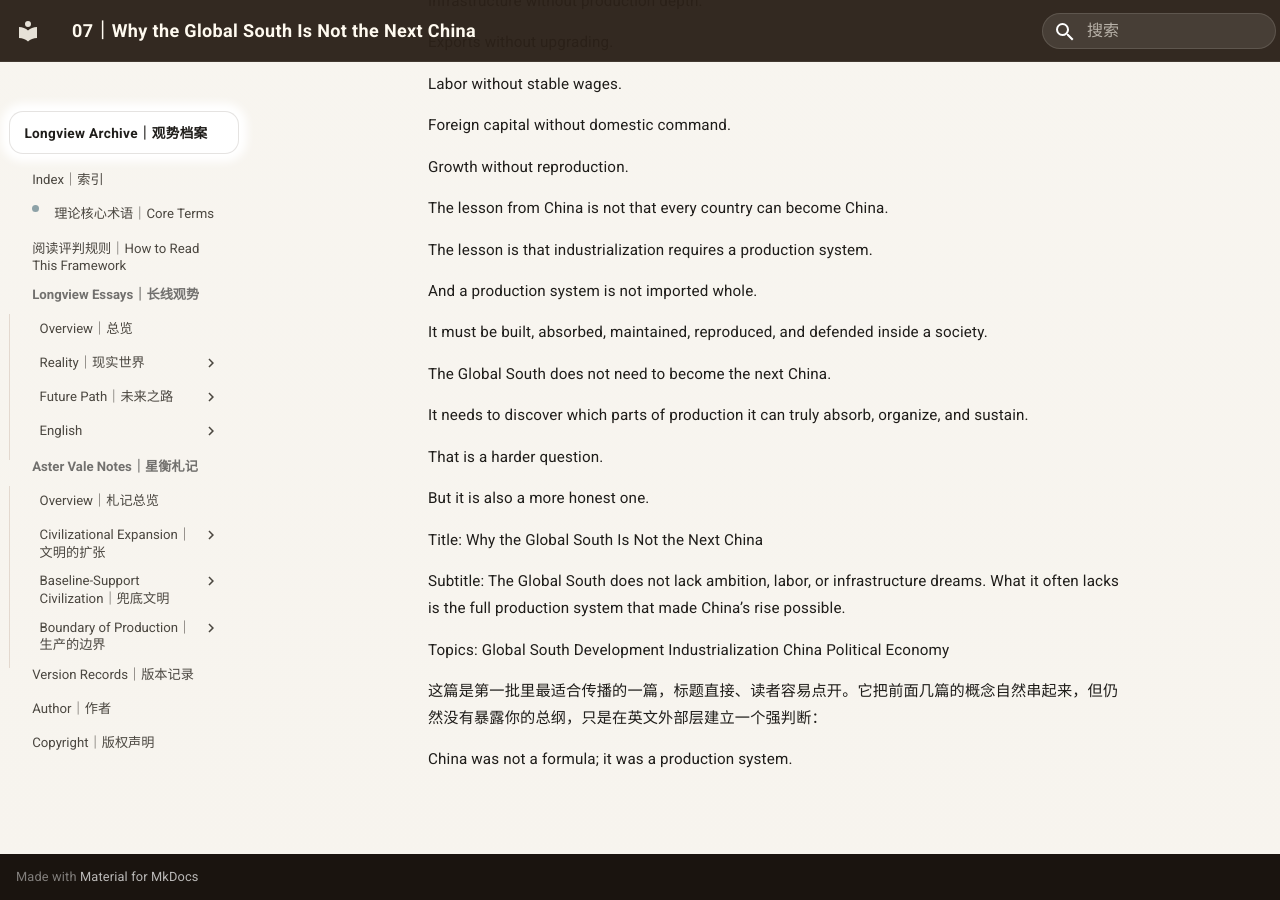
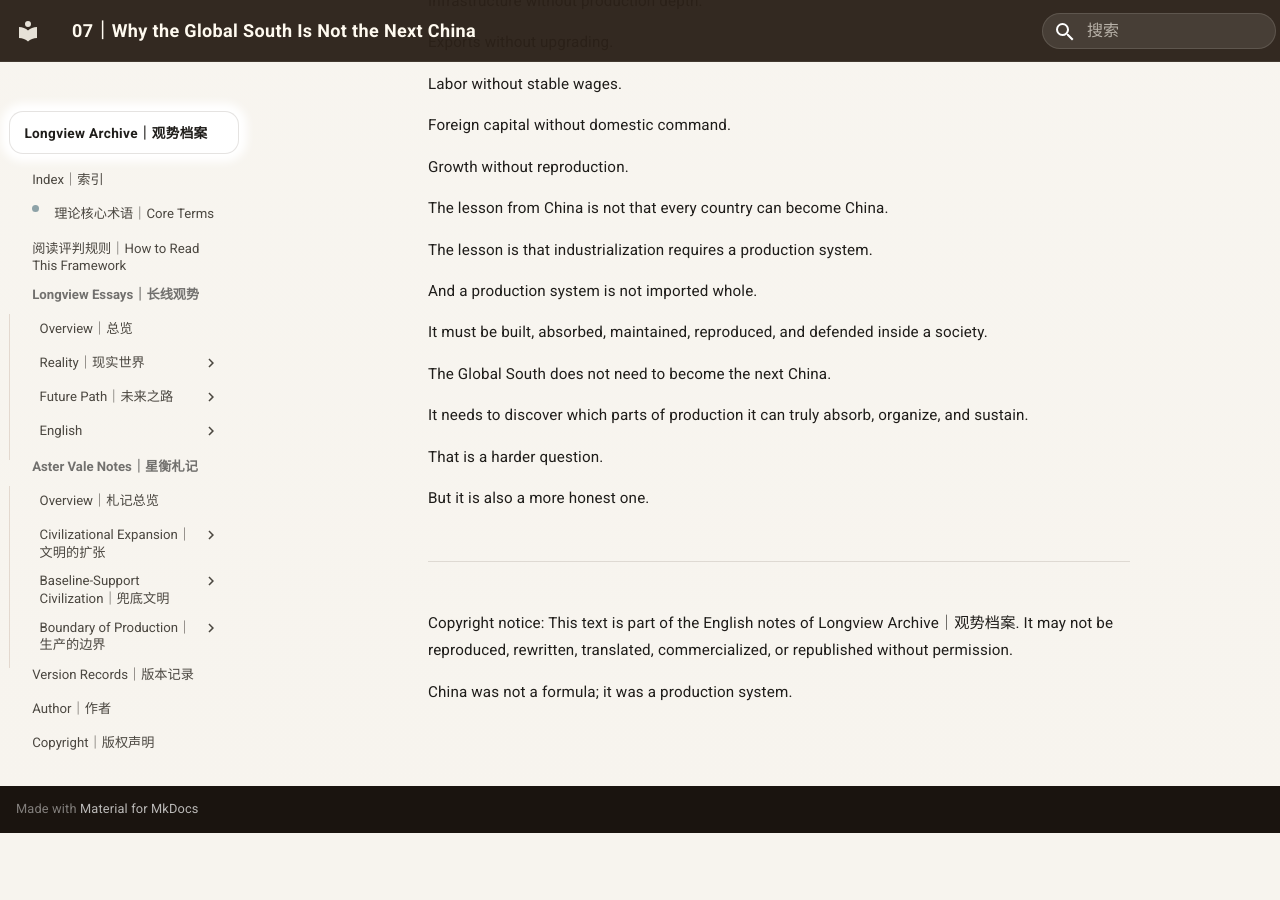
Before and after one commit to guanshi1688/longview-archive, an MkDocs documentation site: the page built from docs/essays/notes/english/Architecture/07-why-the-global-south-is-not-the-next-china.md, in a window 1280 px wide and 900 px high, scrolled down 4495 px. Built offline with MkDocs 1.6.1 and Material for MkDocs 9.7.7, drawn with Linux system fonts in a browser that asks for light colours; after the commit the page ends 5328 px from its top, so only the background shows below that.

Commit message:
Update 07-why-the-global-south-is-not-the-next-china.md

```diff
--- a/docs/essays/notes/english/Architecture/07-why-the-global-south-is-not-the-next-china.md
+++ b/docs/essays/notes/english/Architecture/07-why-the-global-south-is-not-the-next-china.md
@@ -174,20 +174,9 @@
 
 But it is also a more honest one.
 
-Title:
-Why the Global South Is Not the Next China
 
-Subtitle:
-The Global South does not lack ambition, labor, or infrastructure dreams. What it often lacks is the full production system that made China’s rise possible.
+---
 
-Topics:
-Global South
-Development
-Industrialization
-China
-Political Economy
-
-
-这篇是第一批里最适合传播的一篇，标题直接、读者容易点开。它把前面几篇的概念自然串起来，但仍然没有暴露你的总纲，只是在英文外部层建立一个强判断：
+Copyright notice: This text is part of the English notes of Longview Archive｜观势档案. It may not be reproduced, rewritten, translated, commercialized, or republished without permission.
 
 China was not a formula; it was a production system.
```
